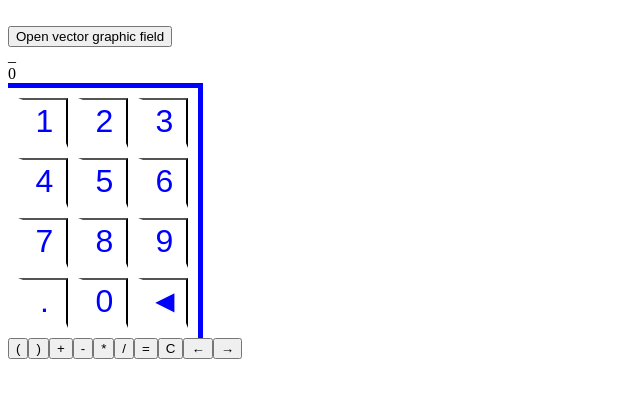
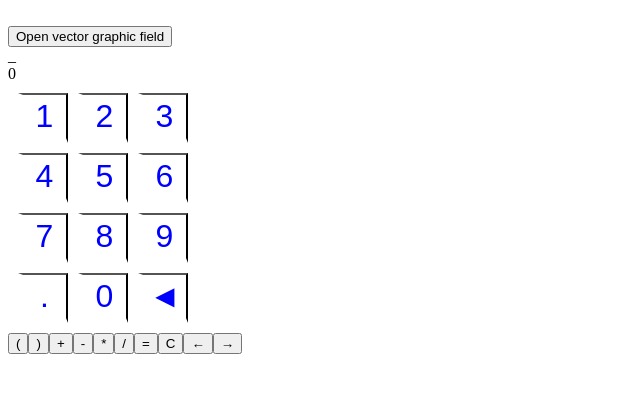
Before and after one commit to OlehKozubJS/various-react-projects-test, a React (Create React App) app: page / in a window 1280 px wide. Shown: the top 398 px of the page, without its empty margins (0-640 px from the left). Built offline with nearby package versions, Linux system fonts and the light colour scheme; a web font is replaced by a local one.

Commit message:
Update NumberKeyBoard.jsx

```diff
--- a/src/Calculator/NumberKeyBoard.jsx
+++ b/src/Calculator/NumberKeyBoard.jsx
@@ -8,7 +8,7 @@ const NumberKeyBoard = ({ onClick, backSpace }) => {
   };
 
   return (
-    <div className={`${css.NumberKeyBoard} ${css.NumberButton}`}>
+    <div className={css.NumberKeyBoard}>
       {"123456789.0".split("").map((item) => {
         return (
           <CalculatorButton key={item} onClick={enterData}>
```
